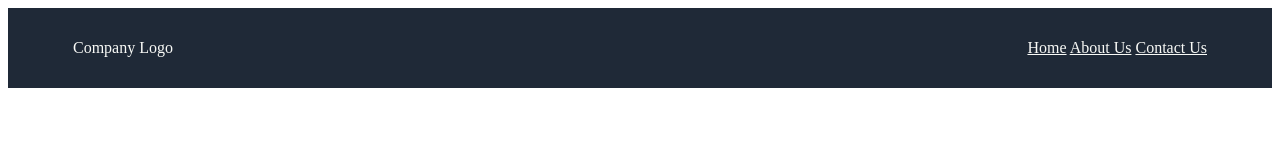
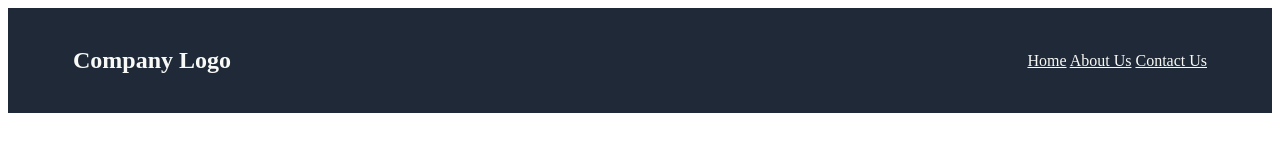
Before and after one commit to Paikarthik/odin_landing_page, a plain HTML site: page index.html in a window 1280 px wide. Drawn offline with Linux system fonts and the light colour scheme.

Commit message:
Modified Style for the navigation bar
- modified font styles

```diff
--- a/css/style.css
+++ b/css/style.css
@@ -1,6 +1,10 @@
 .header-stripe p{
     color: #F9FAF7;
     padding-left: 50px;
+}
+.header-logo p{
+ font-size: 24px;
+ font-weight: bolder;
 }
 
 .header-stripe a{
@@ -20,5 +24,6 @@
 .header-links{
     margin-left: auto;
     padding-right: 50px;
-    gap: 20px;
+    gap: 10px;
+
 }
```
